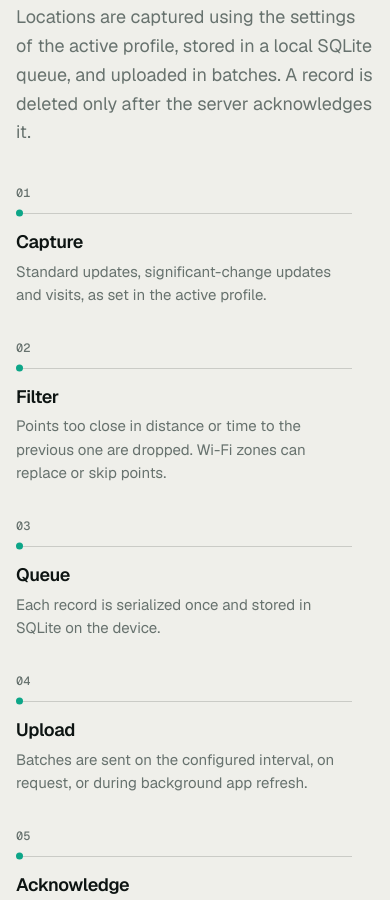
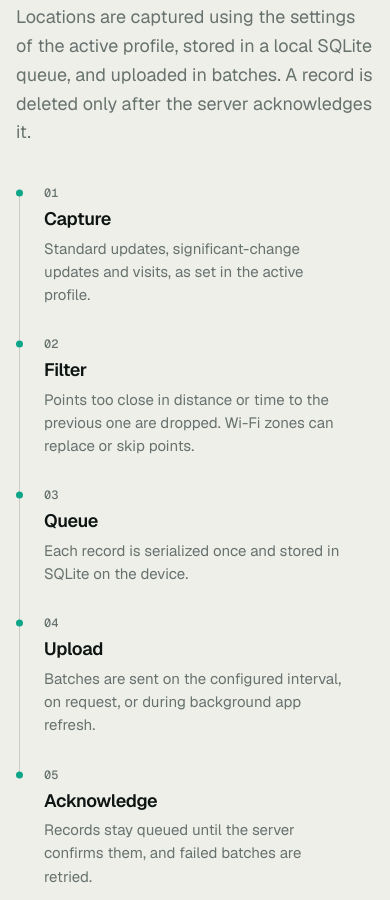
Before and after one commit to lucaazalim/tracker, a plain HTML site: page docs/index.html in a window 390 px wide. Shown: the part 1396-2296 px from the top of the page. Drawn offline with nearby package versions, Linux system fonts and the light colour scheme.

Commit message:
🐛 fix(site): make the how-it-works timeline continuous

```diff
--- a/docs/index.html
+++ b/docs/index.html
@@ -245,7 +245,7 @@
     /* Pipeline */
     .pipeline { background: var(--bg-alt); border-block: 1px solid var(--line); }
     .steps { display: grid; grid-template-columns: repeat(5, 1fr); list-style: none; margin: 0 0 56px; padding: 0; counter-reset: s; }
-    .steps li { position: relative; padding: 0 22px 0 0; counter-increment: s; }
+    .steps li { position: relative; counter-increment: s; }
     .steps li::before {
       content: "0" counter(s);
       display: block; font: 500 12px/1 var(--mono); color: var(--muted);
@@ -257,8 +257,8 @@
       width: 7px; height: 7px; border-radius: 50%; background: var(--accent);
       transform: translateY(-50%);
     }
-    .steps h3 { font-size: 18px; letter-spacing: -0.02em; margin-bottom: 8px; }
-    .steps p { font-size: 15px; color: var(--muted); line-height: 1.55; }
+    .steps h3 { font-size: 18px; letter-spacing: -0.02em; margin-bottom: 8px; padding-right: 22px; }
+    .steps p { font-size: 15px; color: var(--muted); line-height: 1.55; padding-right: 22px; }
 
     .code-grid { display: grid; grid-template-columns: minmax(0, 1.25fr) minmax(0, 1fr); gap: 20px; }
     .code-stack { display: grid; gap: 20px; align-content: start; }
@@ -364,7 +364,15 @@
       .hero .wrap { grid-template-columns: minmax(0, 1fr); gap: 24px; }
       .hero { padding-top: 48px; }
       .stage { max-width: 520px; width: 100%; margin: 0 auto; }
-      .steps { grid-template-columns: 1fr 1fr; row-gap: 36px; }
+      .steps { grid-template-columns: 1fr; row-gap: 0; }
+      .steps li { max-width: 36em;
+        padding: 0 0 32px 28px;
+        background: linear-gradient(var(--line-strong), var(--line-strong)) 3px 0 / 1px 100% no-repeat;
+      }
+      .steps li:first-child { background-position: 3px 6px; }
+      .steps li:last-child { padding-bottom: 0; background-size: 1px 6px; }
+      .steps li::before { border-bottom: 0; padding-bottom: 0; margin-bottom: 10px; }
+      .steps li::after { top: 6px; }
       .code-grid, .row, .recv { grid-template-columns: minmax(0, 1fr); }
       .row { gap: 40px; }
       .row:nth-child(even) .shot { order: 0; }
@@ -388,7 +396,6 @@
       .stage .phone { width: 230px; transform: rotate(-2deg) translateX(10%); }
       .log { left: 0; bottom: 0; width: 86%; }
       .log .p b { display: none; }
-      .steps { grid-template-columns: 1fr; }
       .cells { grid-template-columns: 1fr; }
       .cell, .cell:nth-child(even) { padding: 26px 0 28px; border-left: 0; }
       .row .phone { width: 220px; }
```
